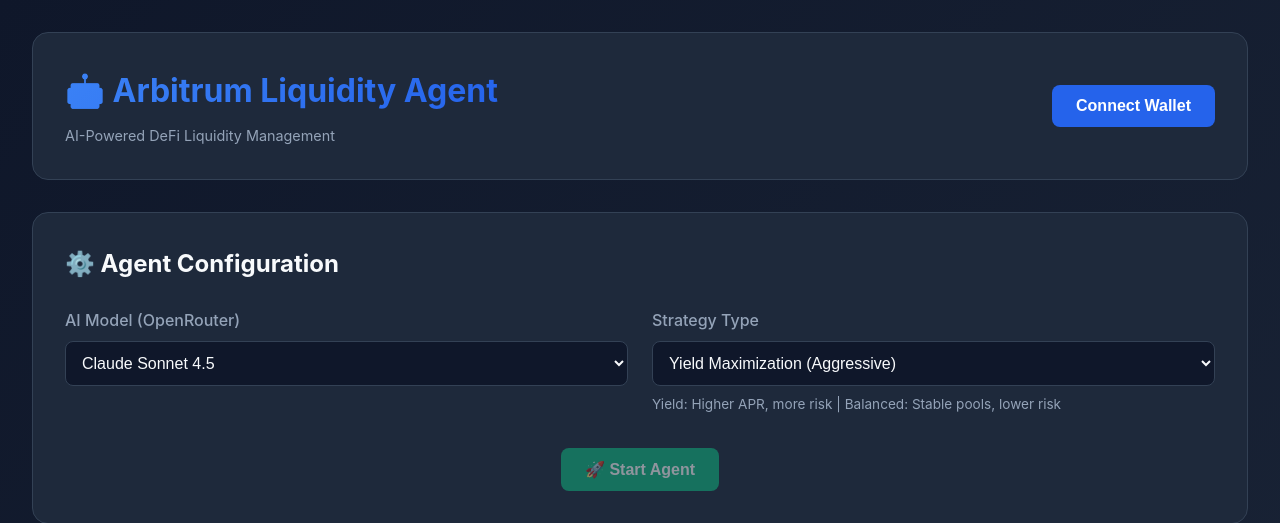
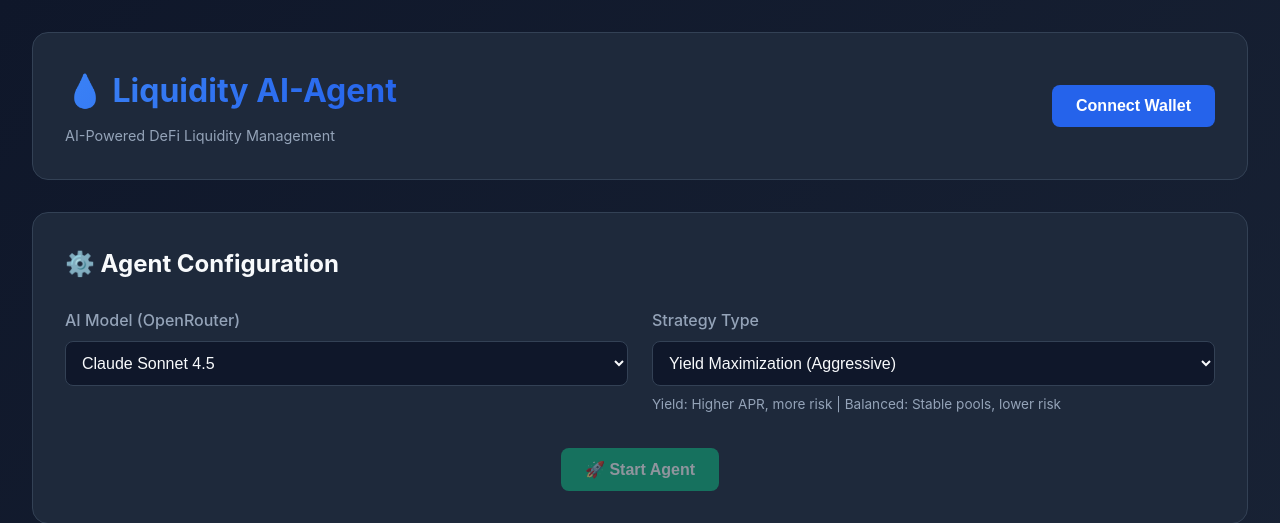
Before and after one commit to dimabosh/Arbitrum-Liquidity-AI-Agent-Spoon-OS, a Python web app: template frontend/templates/index.html in a window 1280 px wide. Shown: the top 523 px of the page. Run offline with Jinja, Linux system fonts and the light colour scheme; the template is opened without the code that fills it, so the values that code supplies are empty; some libraries are stand-ins or nearby versions.

Commit message:
Update branding to Liquidity AI-Agent
Changes:
- Logo: Changed from 🤖 to 💧 (water drop)
- Name: "Arbitrum Liquidity Agent" → "Liquidity AI-Agent"
- Updated page title
- Cleaner, more focused branding

🤖 Generated with [Claude Code](https://claude.com/claude-code)

Co-Authored-By: Claude <noreply@anthropic.com>

```diff
--- a/frontend/templates/index.html
+++ b/frontend/templates/index.html
@@ -3,7 +3,7 @@
 <head>
     <meta charset="UTF-8">
     <meta name="viewport" content="width=device-width, initial-scale=1.0">
-    <title>Arbitrum Liquidity Agent - AI-Powered DeFi Management</title>
+    <title>Liquidity AI-Agent - AI-Powered DeFi Management</title>
     <link rel="stylesheet" href="/static/css/style.css">
     <script src="https://cdn.jsdelivr.net/npm/web3@latest/dist/web3.min.js"></script>
     <script src="https://cdn.jsdelivr.net/npm/@walletconnect/web3-provider@1.8.0/dist/umd/index.min.js"></script>
@@ -13,7 +13,7 @@
         <!-- Header -->
         <header class="header">
             <div class="logo">
-                <h1>🤖 Arbitrum Liquidity Agent</h1>
+                <h1>💧 Liquidity AI-Agent</h1>
                 <p class="subtitle">AI-Powered DeFi Liquidity Management</p>
             </div>
             <div class="wallet-status">
```
